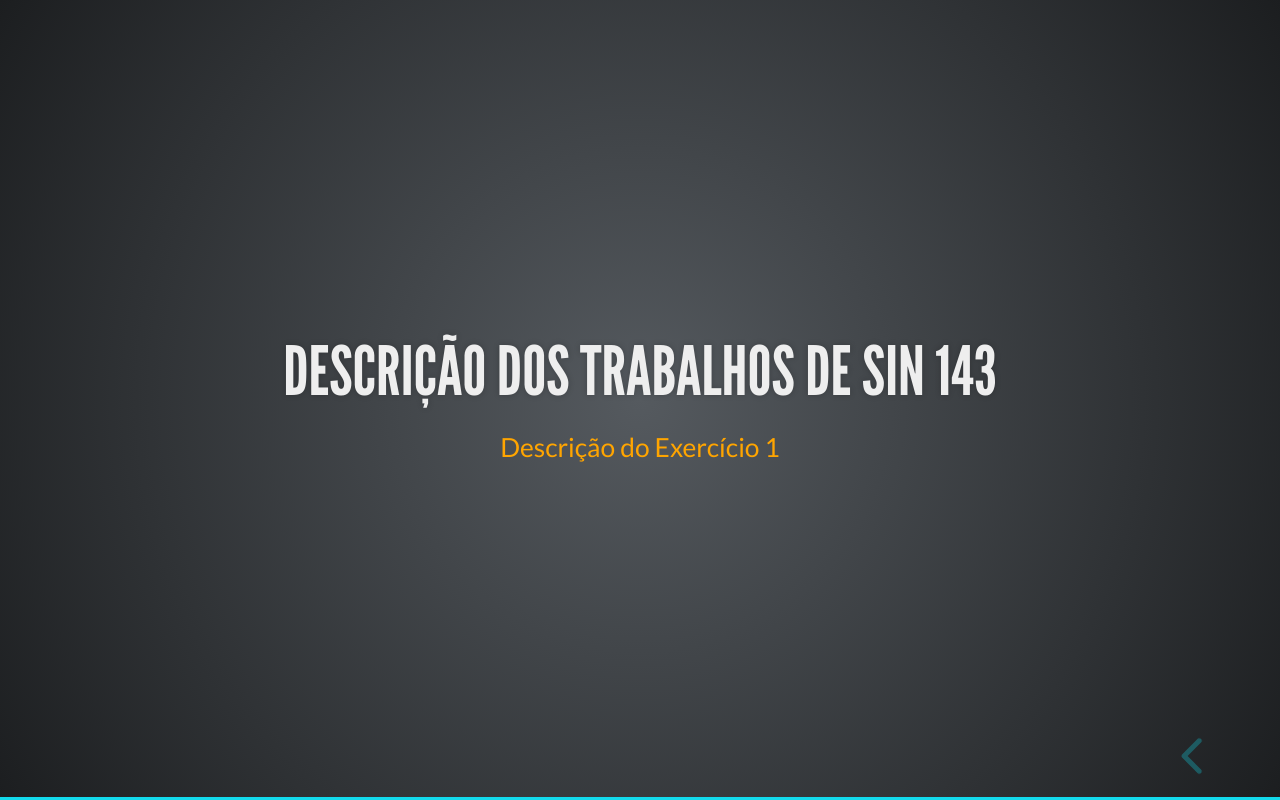
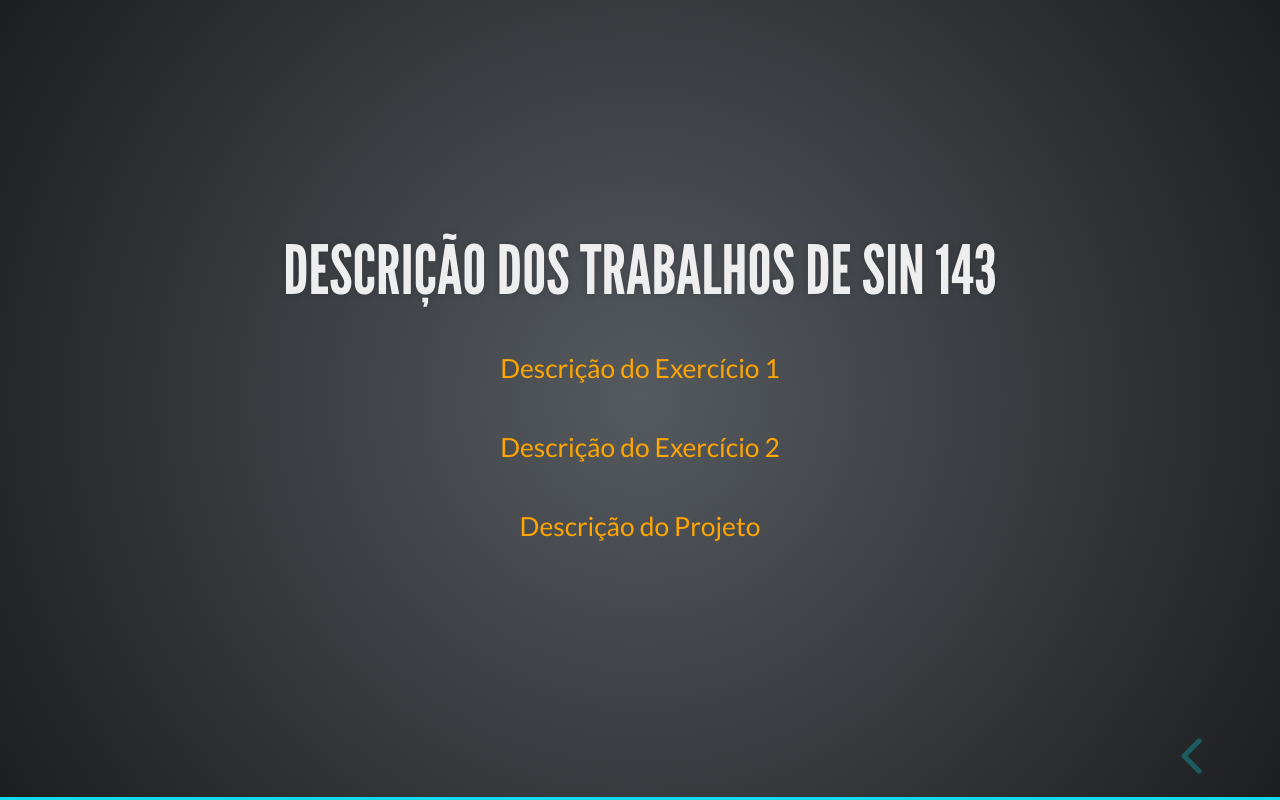
Before and after one commit to clausiusreis/SIN143, a plain HTML site: page index.html in a window 1280 px wide. Both pictures are taken after a click on the button "next slide". Drawn offline with Linux system fonts and the light colour scheme.

Commit message:
Add files via upload

```diff
--- a/index.html
+++ b/index.html
@@ -56,9 +56,9 @@
 					<h3 style="margin: 0px;">Material SIN 143</h3>
 
 					<font size="5em;">
-						<span style="color:yellow;"><b>Integral: Segunda-Feira 09/11/2020 - 16h (LIVE)</b></span>
+						<span style="color:yellow;"><b>Integral/Noturno: Quinta-Feira 12/11/2020 - 14h/19h (LIVE)</b></span>
 						<br>
-						<span style="color:yellow;"><b>Noturno: Dúvidas pelo <a href="https://meet.google.com/agn-wwgq-seb" target="_blank">Meet</a> de 21h as 22h</b></span>
+						<span style="color:yellow;"><b>Apresentação do projeto <a href="https://meet.google.com/agn-wwgq-seb" target="_blank">Meet</a></b></span>
 						<!-- <br>
 						<a href="/SIN143_2020/Files/Descricao.pdf" target="_blank">
 							<span style="color:orange;">Descrição do Exercício 1</span>
@@ -157,7 +157,7 @@
 								</a>
 							</td>
                             <td>
-								<a href="aula14.html" target="_blank">Aula 14</a>
+								<a href="aula14.html" target="_blank"><strike>Aula 14</strike></a>
 								<a href="https://youtu.be/5mLeVgnD2B4" target="_blank">
 									<img src="images/youtube.png" style="width:35px; border:0px; margin:0px; padding:0px;">
 								</a>
@@ -210,11 +210,29 @@
 				<section>
 					<h3 style="margin: 0px;">Descrição dos trabalhos de SIN 143</h3>
 
-					<font size="5em;">
-						<a href="/SIN143_2020/Files/Descricao.pdf" target="_blank">
-							<span style="color:orange;">Descrição do Exercício 1</span>
-						</a>
-					</font>
+					<p>
+						<font size="5em;">
+							<a href="/SIN143_2020/Files/Descricao.pdf" target="_blank">
+								<span style="color:orange;">Descrição do Exercício 1</span>
+							</a>
+						</font>
+					</p>
+
+					<p>
+						<font size="5em;">
+							<a href="/SIN143_2020/Files/DescricaoEx2.pdf" target="_blank">
+								<span style="color:orange;">Descrição do Exercício 2</span>
+							</a>
+						</font>
+					</p>
+
+					<p>
+						<font size="5em;">
+							<a href="/SIN143_2020/Files/DescricaoProjeto.pdf" target="_blank">
+								<span style="color:orange;">Descrição do Projeto</span>
+							</a>
+						</font>
+					</p>
 					</section>
 
 			</div>
```
Also changed, not shown: 2 other files.
